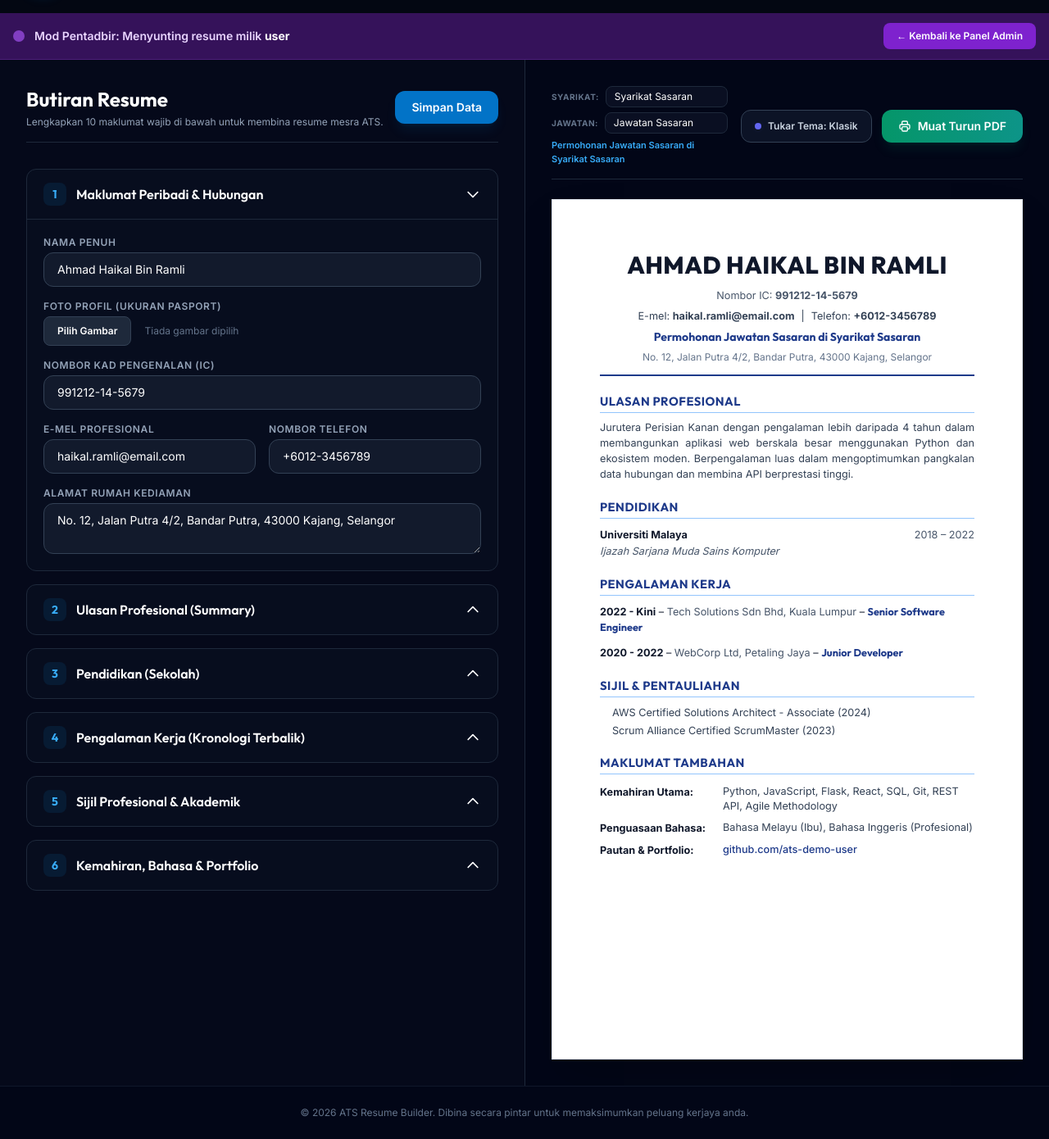
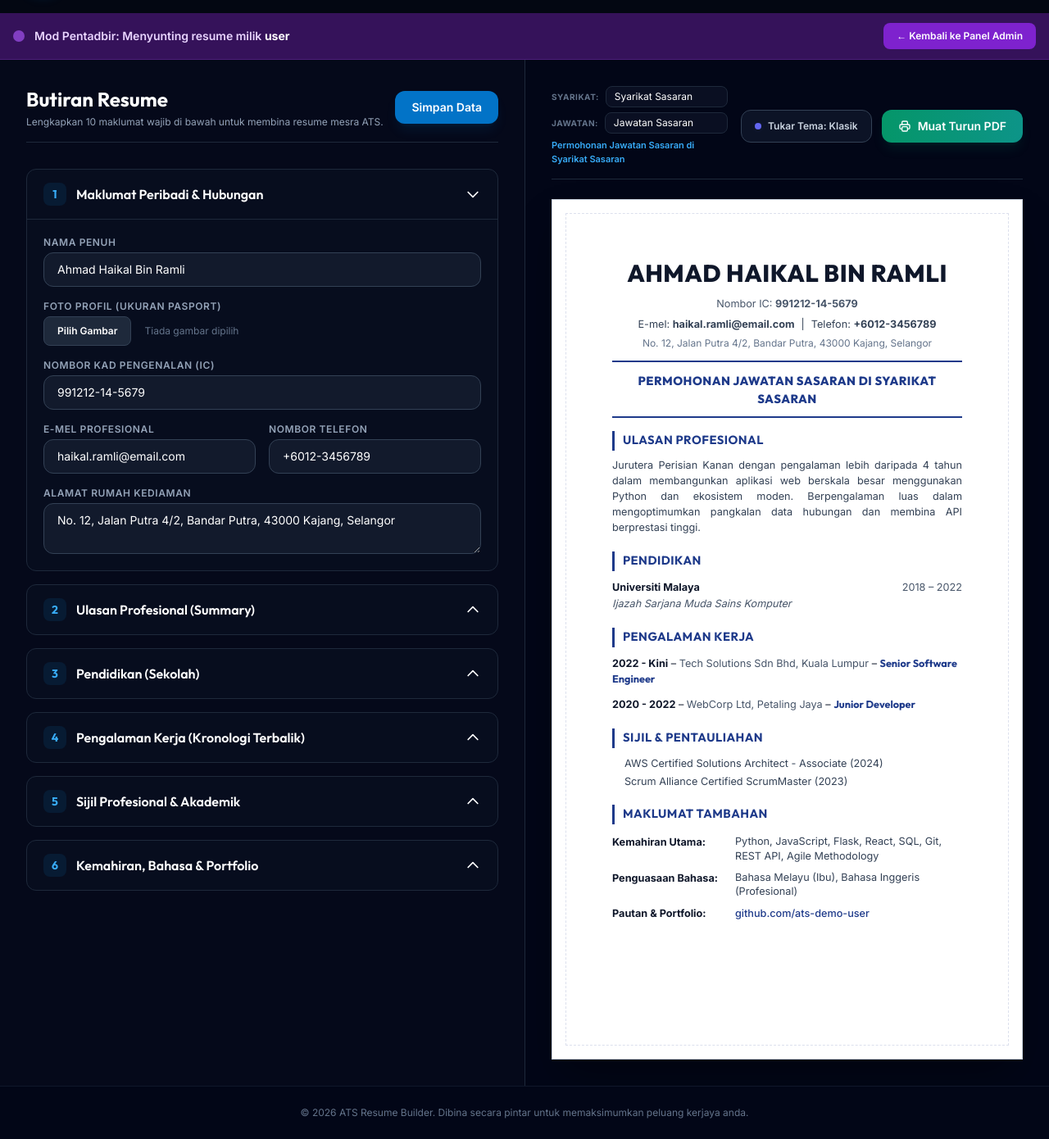
Before and after one commit to fuzb36/resume, a Flask app: page /admin/resume/edit/1 in a window 1280 px wide. Shown: the part 65-1455 px from the top of the page at 82% size. Run offline with Flask 3, Linux system fonts and the light colour scheme; the visitor is signed in with stand-in values (Sample User, id 1); data comes from the database, SQL or seed files in the repository; some libraries are stand-ins or nearby versions.

Commit message:
feat: position tagline below header with borders, make it uppercase, and style the A4 page preview elegantly

```diff
--- a/static/main.js
+++ b/static/main.js
@@ -463,9 +463,11 @@ function updatePreview() {
 
     let permohonanHtml = "";
     if (syarikat || jawatan) {
+        const rawText = `Permohonan ${jawatan || 'Jawatan'} di ${syarikat || 'Syarikat'}`;
+        const uppercaseText = rawText.toUpperCase();
         permohonanHtml = `
-            <div style="font-size: 10.5pt; font-weight: 700; color: #1e3a8a; margin-top: 6px; font-family: 'Outfit', 'Arial', sans-serif;">
-                Permohonan ${jawatan || 'Jawatan'} di ${syarikat || 'Syarikat'}
+            <div style="text-align: center; font-size: 11pt; font-weight: 800; color: #1e3a8a; margin: 12px 0 16px 0; padding-bottom: 10px; border-bottom: 2px solid #1e3a8a; font-family: 'Outfit', 'Arial', sans-serif; letter-spacing: 0.5px;">
+                ${uppercaseText}
             </div>
         `;
     }
@@ -473,7 +475,7 @@ function updatePreview() {
     let headerHtml = "";
     if (gambarBase64) {
         headerHtml = `
-            <div style="display: flex; justify-content: space-between; align-items: flex-start; margin-bottom: 20px; border-bottom: 2px solid #1e3a8a; padding-bottom: 12px;">
+            <div style="display: flex; justify-content: space-between; align-items: flex-start; margin-bottom: 12px; border-bottom: 2px solid #1e3a8a; padding-bottom: 12px;">
                 <div style="flex-grow: 1; padding-right: 20px; text-align: left;">
                     <h1 style="font-size: 22pt; font-weight: 800; color: #0f172a; margin: 0 0 5px 0; text-transform: uppercase; letter-spacing: 0.5px; font-family: 'Outfit', 'Arial', sans-serif;">${nama}</h1>
                     <div style="font-size: 9.5pt; color: #475569; margin-bottom: 6px;">
@@ -483,7 +485,6 @@ function updatePreview() {
                         <span>E-mel: <strong>${email}</strong></span> |
                         <span>Telefon: <strong>${telefon}</strong></span>
                     </div>
-                    ${permohonanHtml}
                     <div style="font-size: 9pt; color: #64748b; margin-top: 6px; line-height: 1.4;">
                         ${alamat}
                     </div>
@@ -495,7 +496,7 @@ function updatePreview() {
         `;
     } else {
         headerHtml = `
-            <div style="text-align: center; margin-bottom: 20px; border-bottom: 2px solid #1e3a8a; padding-bottom: 12px;">
+            <div style="text-align: center; margin-bottom: 12px; border-bottom: 2px solid #1e3a8a; padding-bottom: 12px;">
                 <h1 style="font-size: 22pt; font-weight: 800; color: #0f172a; margin: 0 0 5px 0; text-transform: uppercase; letter-spacing: 0.5px; font-family: 'Outfit', 'Arial', sans-serif;">${nama}</h1>
                 <div style="font-size: 9.5pt; color: #475569; margin-bottom: 6px;">
                     Nombor IC: <strong>${ic}</strong>
@@ -504,7 +505,6 @@ function updatePreview() {
                     <span>E-mel: <strong>${email}</strong></span> |
                     <span>Telefon: <strong>${telefon}</strong></span>
                 </div>
-                ${permohonanHtml}
                 <div style="font-size: 9pt; color: #64748b; margin-top: 6px; line-height: 1.4;">
                     ${alamat}
                 </div>
@@ -516,6 +516,9 @@ function updatePreview() {
         <div style="font-family: 'Inter', 'Arial', sans-serif; line-height: 1.5; color: #0f172a; font-size: 10.5pt; padding: 10px;">
             <!-- Header Resume -->
             ${headerHtml}
+
+            <!-- Tagline Permohonan -->
+            ${permohonanHtml}
 
             <!-- Ulasan Profesional -->
             <div class="resume-section" style="margin-bottom: 20px;">
--- a/static/style.css
+++ b/static/style.css
@@ -217,3 +217,65 @@ body {
         color: inherit !important;
     }
 }
+
+/* ==========================================
+   GAYA KOTAK RESUME A4 YANG MENARIK
+   ========================================== */
+#ats-resume-paper {
+    border: 1px solid #cbd5e1 !important;
+    background-color: #ffffff !important;
+    box-shadow: 0 25px 50px -12px rgba(0, 0, 0, 0.4) !important;
+    transition: all 0.3s ease;
+    position: relative;
+}
+
+/* Bingkai dalaman yang halus & elegan */
+#ats-resume-paper::before {
+    content: "";
+    position: absolute;
+    top: 16px;
+    left: 16px;
+    right: 16px;
+    bottom: 16px;
+    border: 1px dashed rgba(30, 58, 138, 0.15);
+    pointer-events: none;
+}
+
+/* Indentasi kandungan untuk memberi ruang bernafas kepada bingkai */
+#ats-resume-paper > div {
+    padding: 20px 25px !important;
+}
+
+/* Seksyen Heading dengan Aksen Garisan Sisi Kiri */
+#ats-resume-paper .resume-section h2 {
+    border-left: 3.5px solid #1e3a8a !important;
+    border-bottom: none !important;
+    padding-left: 10px !important;
+    font-family: 'Outfit', 'Arial', sans-serif !important;
+    letter-spacing: 0.5px !important;
+}
+
+#ats-resume-paper.theme-futuristic::before {
+    border: 1px dashed rgba(0, 242, 254, 0.15);
+}
+
+#ats-resume-paper.theme-futuristic .resume-section h2 {
+    border-left: 3.5px solid #00f2fe !important;
+    border-bottom: none !important;
+    padding-left: 10px !important;
+}
+
+/* PEMBATALAN BINGKAI SEMASA PRINT */
+@media print {
+    #ats-resume-paper::before {
+        display: none !important;
+    }
+    #ats-resume-paper > div {
+        padding: 0 !important;
+    }
+    #ats-resume-paper .resume-section h2 {
+        border-left: 3.5px solid #1e3a8a !important;
+        border-bottom: none !important;
+        padding-left: 10px !important;
+    }
+}
```
